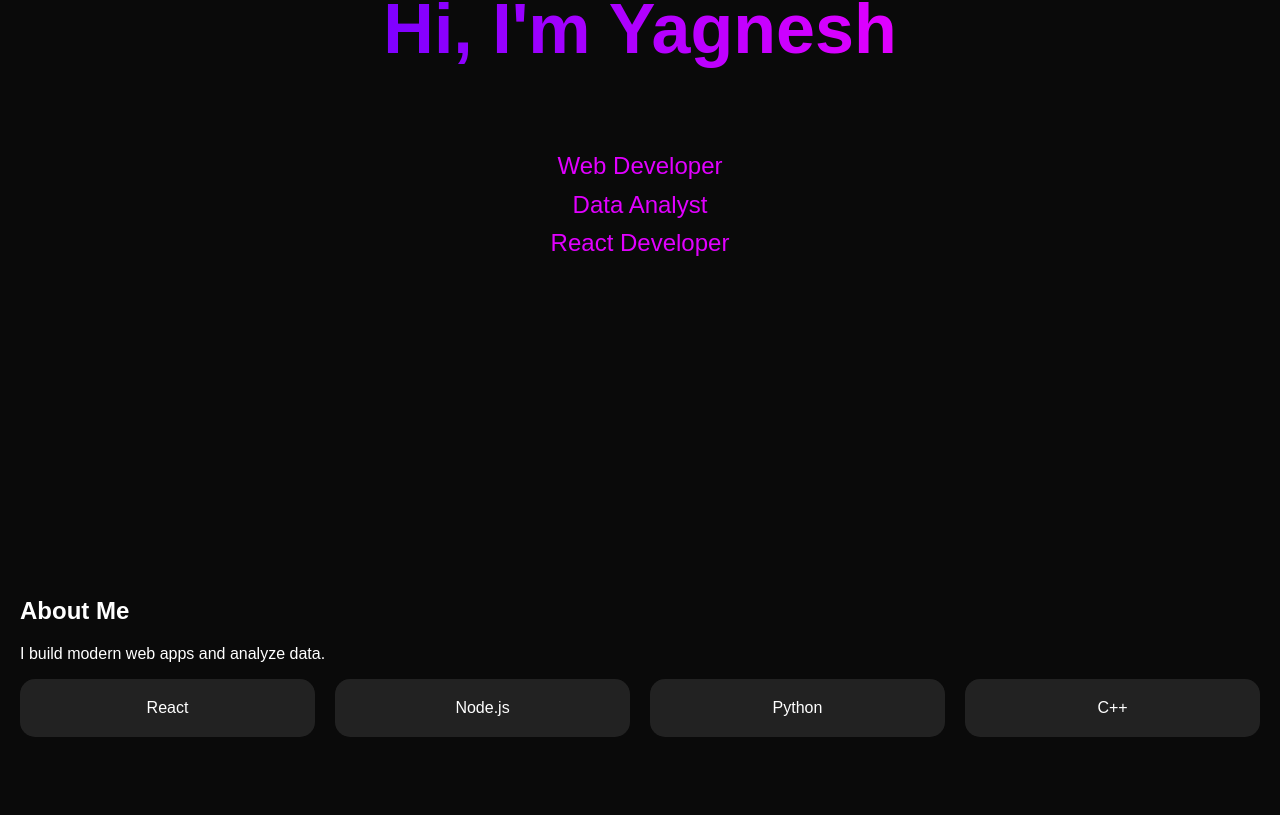
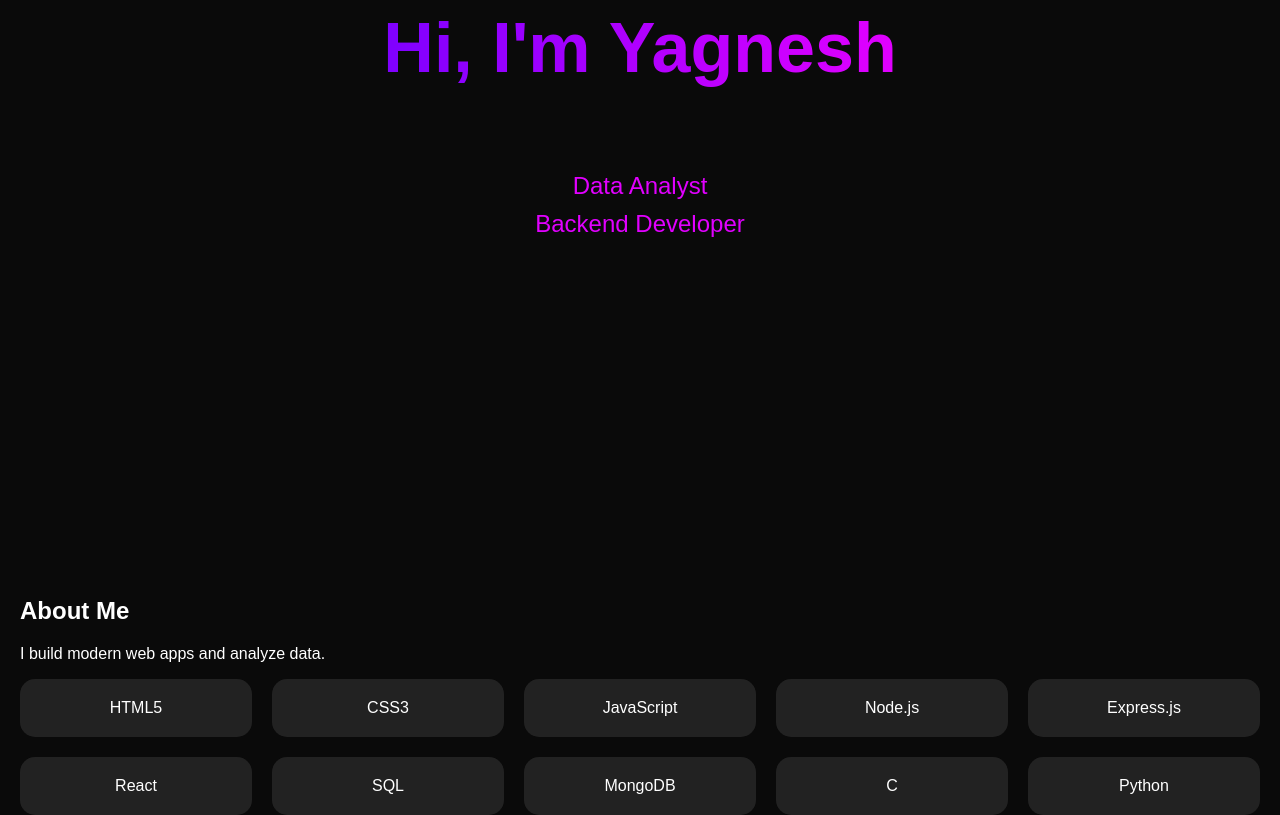
Before and after one commit to yagnesh471/myprofile, a React (Vite) app: page / in a window 1280 px wide. Shown: the part 411-1226 px from the top of the page. Built offline with nearby package versions, Linux system fonts and the light colour scheme.

Commit message:
Update roles and skills in App component

```diff
--- a/src/App.jsx
+++ b/src/App.jsx
@@ -14,7 +14,7 @@ export default function Portfolio() {
   const [success, setSuccess] = useState("");
   const [errorMsg, setErrorMsg] = useState("");
 
-  const roles = ["Web Developer", "Data Analyst", "React Developer"];
+  const roles = ["Data Analyst", "Backend Developer"];
 
   const projects = [
     {
@@ -132,7 +132,7 @@ export default function Portfolio() {
         </div>
 
         <div className="skills">
-  {["React", "Node.js", "Python", "C++"].map((s, i) => (
+  {["HTML5","CSS3","JavaScript","Node.js","Express.js","React","SQL","MongoDB","C","Python", "C++","Java"].map((s, i) => (
     <motion.div
       key={i}
       whileHover={{ y: -4 }}
```
